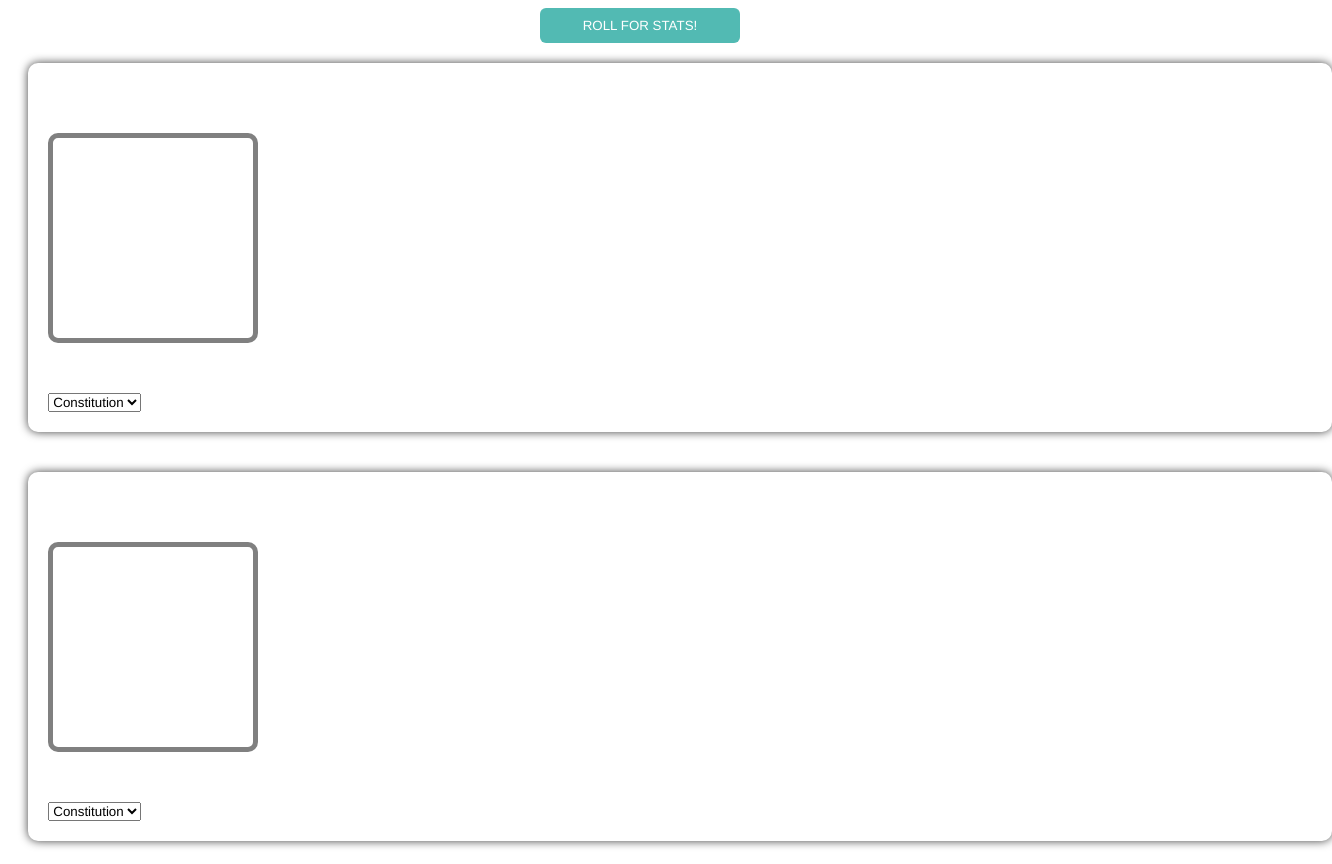
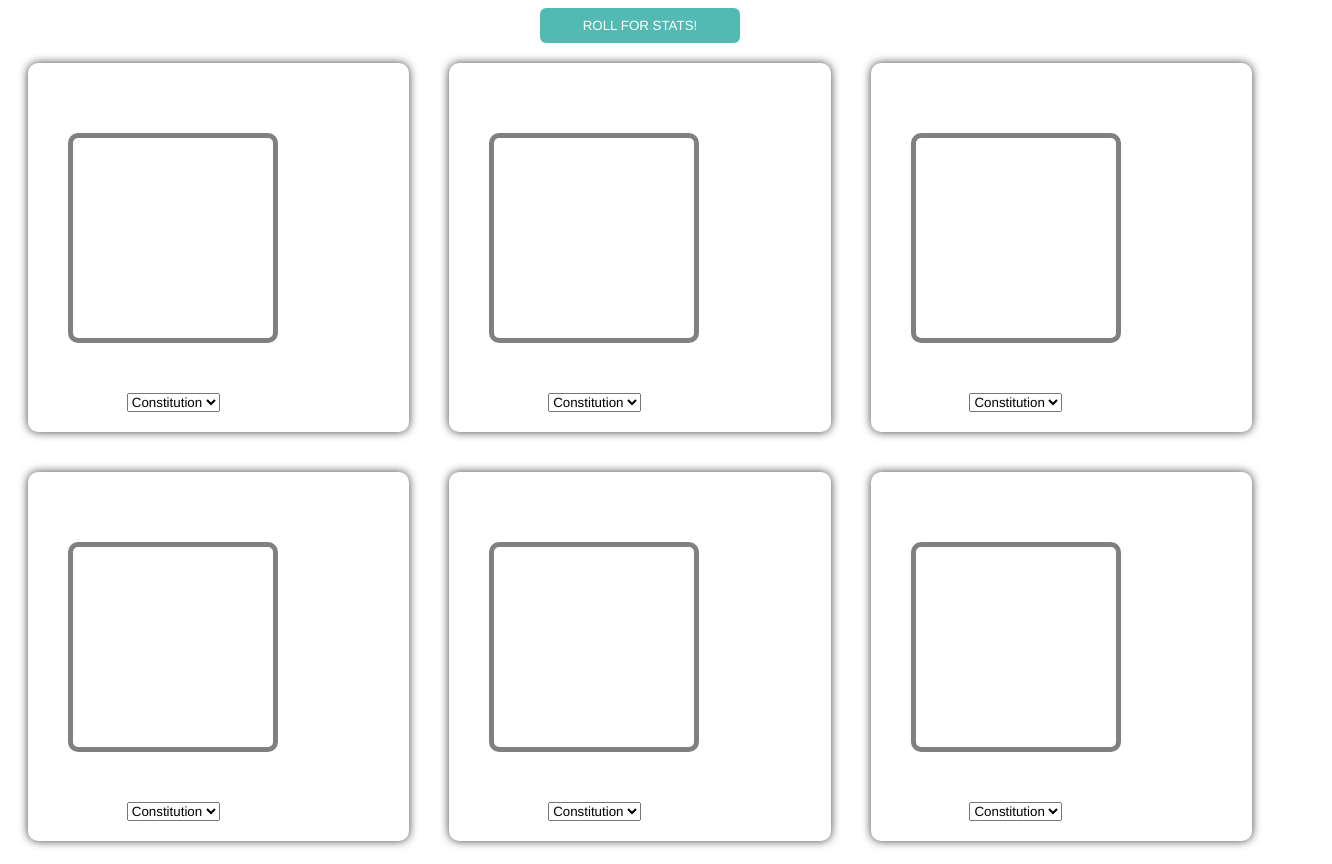
Before and after one commit to johnweaver1/Character-Generator, a plain HTML site: page index.html in a window 1280 px wide. Shown: the top 864 px of the page, 1332 px wide, since content can reach past the window. Drawn offline with nearby package versions, Linux system fonts and the light colour scheme.

Commit message:
created a wrapper to create two rows for the stats to make them look cleaner

```diff
--- a/assets/style.css
+++ b/assets/style.css
@@ -1,7 +1,12 @@
 * {
     font-family: Helvetica, Arial, sans-serif;
     text-align: center;
-    float: left;
+  }
+  .wrapper {
+    width: 100%;
+    display: flex;
+    justify-content: center;
+    align-items: center;
   }
   .box {
     width: 100%;
--- a/index.html
+++ b/index.html
@@ -12,6 +12,7 @@
         <button id="button">Roll for Stats!</button>
     </div>
   </div>
+  <div class="wrapper">
     <div class = "box">
         <div class="holder" id="sortable-0">
             <p class="placeholder" id="placeholder0"></p>
@@ -57,6 +58,8 @@
             </div>
         </div>
     </div>
+    </div>
+    <div class="wrapper">
     <div class = "box">
         <div class="holder" id="sortable-3">
             <p class="placeholder" id="placeholder3"></p>
@@ -102,6 +105,7 @@
             </div>
         </div>
     </div>
+</div>
 <button hidden id="continue">Continue</button>
 </ul>
 <script src="https://code.jquery.com/jquery-3.6.0.js"></script>
```
